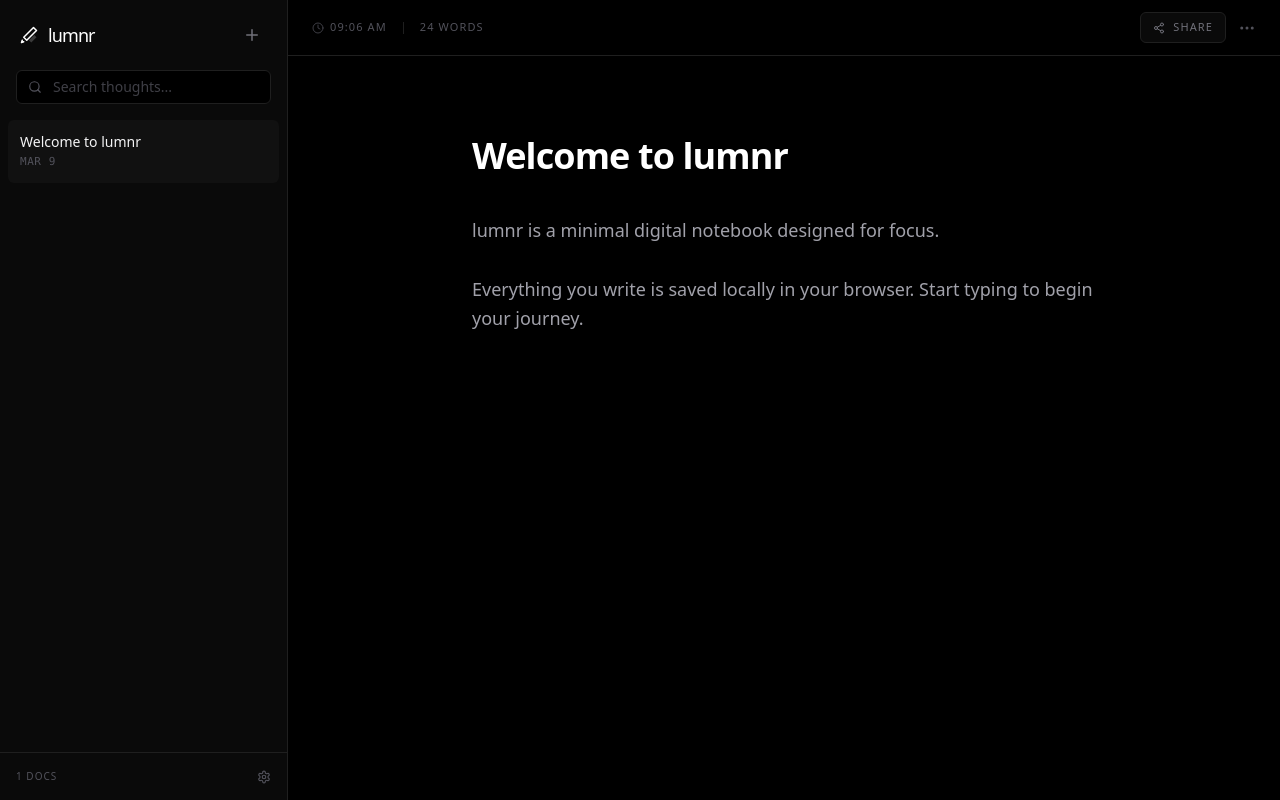
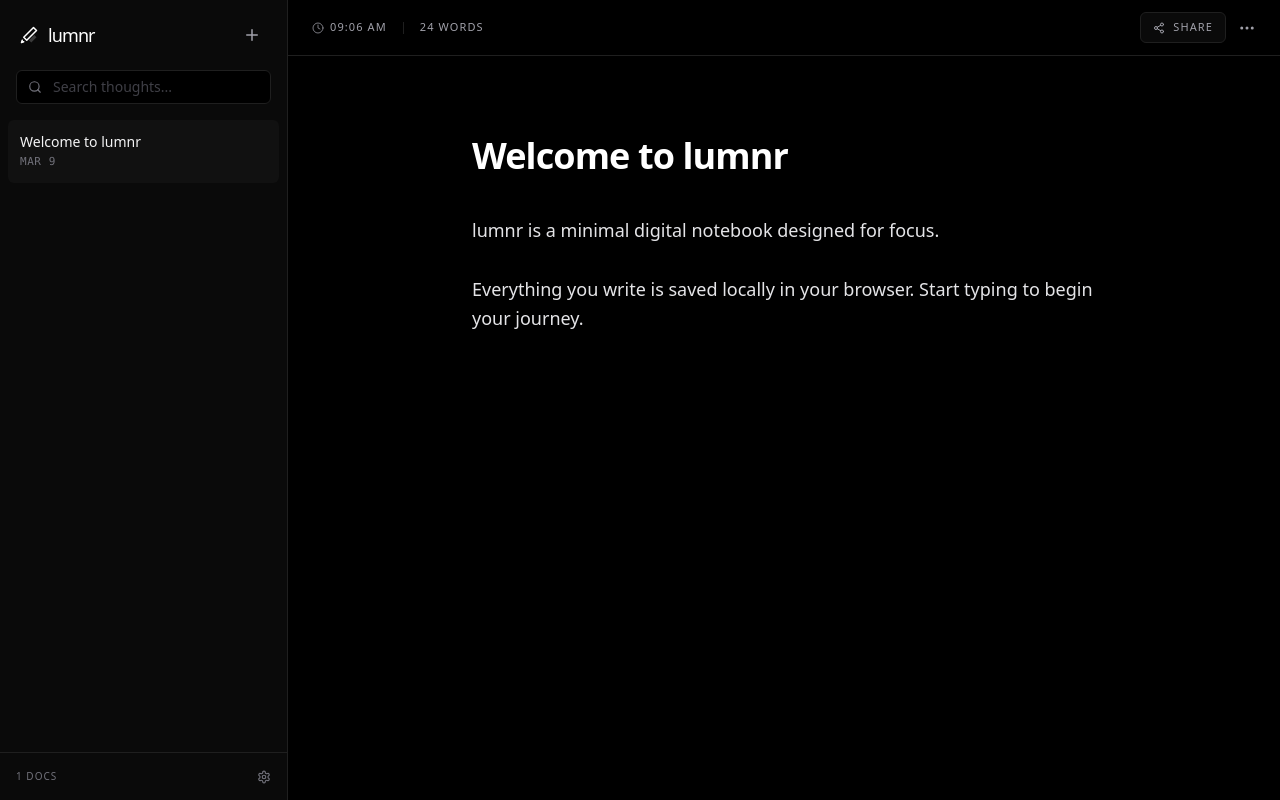
Before and after one commit to projectlumnr/lumnr, a React (Create React App) app: page / in a window 1280 px wide. Built offline with nearby package versions, Linux system fonts and the light colour scheme; the HTML template or start-up script is replaced by a standard one.

Commit message:
Update App.js

```diff
--- a/src/App.js
+++ b/src/App.js
@@ -79,14 +79,14 @@ const App = () => {
                         </svg>
                         <span className="font-medium tracking-tighter text-lg text-white">lumnr</span>
                     </div>
-                    <button onClick={createNote} className="p-1.5 rounded-md hover:bg-[#1f1f1f] transition-colors text-zinc-500 hover:text-white">
+                    <button onClick={createNote} className="p-1.5 rounded-md hover:bg-[#1f1f1f] transition-colors text-zinc-400 hover:text-white">
                         <Plus size={18} />
                     </button>
                 </div>
 
                 <div className="px-4 mb-4">
                     <div className="relative group">
-                        <span className="absolute left-3 top-1/2 -translate-y-1/2 text-zinc-600">
+                        <span className="absolute left-3 top-1/2 -translate-y-1/2 text-zinc-500">
                             <Search size={14} />
                         </span>
                         <input
@@ -94,32 +94,32 @@ const App = () => {
                             placeholder="Search thoughts..."
                             value={searchQuery}
                             onChange={(e) => setSearchQuery(e.target.value)}
-                            className="w-full bg-[#000] border border-[#1f1f1f] rounded-md py-1.5 pl-9 pr-3 text-sm focus:outline-none focus:border-zinc-700 transition-all placeholder:text-zinc-700"
+                            className="w-full bg-[#000] border border-[#1f1f1f] rounded-md py-1.5 pl-9 pr-3 text-sm focus:outline-none focus:border-zinc-500 transition-all placeholder:text-zinc-700"
                         />
                     </div>
                 </div>
 
                 <div className="flex-1 overflow-y-auto px-2 space-y-0.5 overflow-x-hidden scrollbar-hide">
                     {filteredNotes.map(note => (
-                        <div key={note.id} onClick={() => setActiveNoteId(note.id)} className={`group flex flex-col p-3 rounded-md cursor-pointer transition-all duration-200 ${activeNoteId === note.id ? 'bg-[#111] text-white' : 'hover:bg-[#0a0a0a] text-zinc-500'}`}>
+                        <div key={note.id} onClick={() => setActiveNoteId(note.id)} className={`group flex flex-col p-3 rounded-md cursor-pointer transition-all duration-200 ${activeNoteId === note.id ? 'bg-[#111] text-white' : 'hover:bg-[#0a0a0a] text-zinc-400'}`}>
                             <div className="flex justify-between items-start mb-0.5">
-                                <span className={`text-sm font-medium truncate pr-4 ${activeNoteId === note.id ? 'text-zinc-100' : 'text-zinc-400'}`}>
+                                <span className={`text-sm font-medium truncate pr-4 ${activeNoteId === note.id ? 'text-zinc-100' : 'text-zinc-300'}`}>
                                     {note.title || 'Untitled'}
                                 </span>
                                 <button onClick={(e) => deleteNote(note.id, e)} className="opacity-0 group-hover:opacity-100 p-0.5 hover:text-red-400 transition-opacity">
                                     <Trash2 size={12} />
                                 </button>
                             </div>
-                            <span className="text-[11px] text-zinc-600 line-clamp-1 truncate uppercase tracking-wider font-mono">
+                            <span className="text-[11px] text-zinc-500 line-clamp-1 truncate uppercase tracking-wider font-mono">
                                 {new Date(note.updatedAt).toLocaleDateString([], { month: 'short', day: 'numeric' })}
                             </span>
                         </div>
                     ))}
                 </div>
 
-                <div className="p-4 border-t border-[#1f1f1f] text-[10px] text-zinc-600 uppercase tracking-widest flex justify-between items-center">
+                <div className="p-4 border-t border-[#1f1f1f] text-[10px] text-zinc-500 uppercase tracking-widest flex justify-between items-center">
                     <span>{notes.length} Docs</span>
-                    <button className="hover:text-zinc-400 transition-colors">
+                    <button className="hover:text-zinc-300 transition-colors">
                         <Settings size={14} />
                     </button>
                 </div>
@@ -127,12 +127,12 @@ const App = () => {
 
             {/* Main Content */}
             <main className="flex-1 flex flex-col relative bg-[#000]">
-                <button onClick={() => setSidebarOpen(!sidebarOpen)} className={`absolute left-0 top-1/2 -translate-y-1/2 z-20 p-1 bg-[#0a0a0a] border border-[#1f1f1f] border-l-0 rounded-r-md text-zinc-600 hover:text-white transition-all ${sidebarOpen ? 'opacity-0 pointer-events-none' : 'opacity-100'}`}>
+                <button onClick={() => setSidebarOpen(!sidebarOpen)} className={`absolute left-0 top-1/2 -translate-y-1/2 z-20 p-1 bg-[#0a0a0a] border border-[#1f1f1f] border-l-0 rounded-r-md text-zinc-500 hover:text-white transition-all ${sidebarOpen ? 'opacity-0 pointer-events-none' : 'opacity-100'}`}>
                     <ChevronRight size={16} />
                 </button>
 
                 <header className="h-14 border-b border-[#1f1f1f] flex items-center justify-between px-6">
-                    <div className="flex items-center gap-4 text-[11px] text-zinc-600 uppercase tracking-widest">
+                    <div className="flex items-center gap-4 text-[11px] text-zinc-400 uppercase tracking-widest">
                         <span className="flex items-center gap-1.5">
                             <Clock size={12} strokeWidth={1.5} />
                             {activeNote ? new Date(activeNote.updatedAt).toLocaleTimeString([], { hour: '2-digit', minute: '2-digit' }) : '—'}
@@ -141,11 +141,11 @@ const App = () => {
                         <span>{wordCount} words</span>
                     </div>
                     <div className="flex items-center gap-3">
-                        <button className="flex items-center gap-2 text-[11px] uppercase tracking-widest text-zinc-500 hover:text-white transition-colors bg-[#0a0a0a] px-3 py-1.5 rounded-md border border-[#1f1f1f]">
+                        <button className="flex items-center gap-2 text-[11px] uppercase tracking-widest text-zinc-400 hover:text-white transition-colors bg-[#0a0a0a] px-3 py-1.5 rounded-md border border-[#1f1f1f]">
                             <Share2 size={12} />
                             Share
                         </button>
-                        <button className="text-zinc-600 hover:text-white transition-colors">
+                        <button className="text-zinc-400 hover:text-white transition-colors">
                             <MoreHorizontal size={18} />
                         </button>
                     </div>
@@ -159,17 +159,17 @@ const App = () => {
                                 value={activeNote.title}
                                 onChange={(e) => updateNote(activeNote.id, { title: e.target.value })}
                                 placeholder="Untitled"
-                                className="w-full bg-transparent text-4xl font-semibold tracking-tight text-white placeholder:text-zinc-900 focus:outline-none"
+                                className="w-full bg-transparent text-4xl font-semibold tracking-tight text-white placeholder:text-zinc-800 focus:outline-none"
                             />
                             <textarea
                                 value={activeNote.content}
                                 onChange={(e) => updateNote(activeNote.id, { content: e.target.value })}
                                 placeholder="Write your thoughts..."
-                                className="w-full h-full bg-transparent text-lg text-zinc-400 leading-relaxed placeholder:text-zinc-900 focus:outline-none resize-none min-h-[60vh]"
+                                className="w-full h-full bg-transparent text-lg text-zinc-200 leading-relaxed placeholder:text-zinc-800 focus:outline-none resize-none min-h-[60vh]"
                             />
                         </div>
                     ) : (
-                        <div className="h-full flex flex-col items-center justify-center text-zinc-800 space-y-4">
+                        <div className="h-full flex flex-col items-center justify-center text-zinc-700 space-y-4">
                             <p className="text-xs uppercase tracking-[0.2em]">Select a document</p>
                         </div>
                     )}
```
